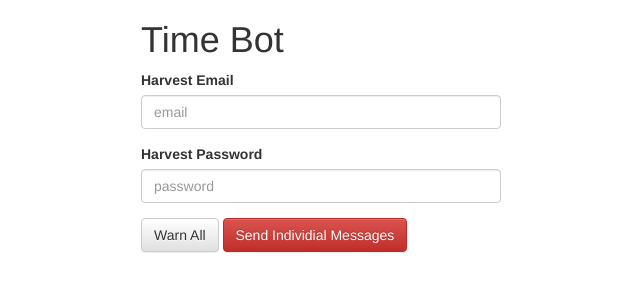
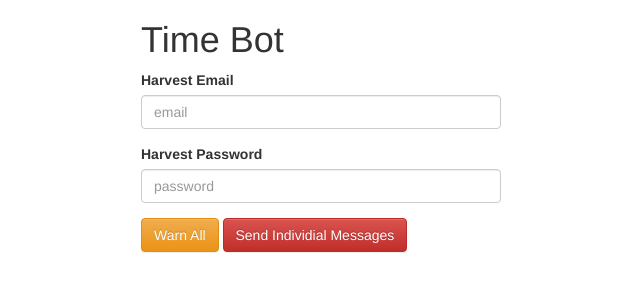
Before and after one commit to shaunpersad/dnt-time-machine, a website: page homepage.html in a window 1280 px wide. Shown: the whole page, without its empty margins (319-959 px from the left). Drawn offline with nearby package versions, Linux system fonts and the light colour scheme.

Commit message:
added warning button

```diff
--- a/homepage.html
+++ b/homepage.html
@@ -35,7 +35,7 @@
                     <label for="password">Harvest Password</label>
                     <input type="password" class="form-control" id="password" placeholder="password">
                 </div>
-                <button type="button" class="btn btn-default" value="/warn">Warn All</button>
+                <button type="button" class="btn btn-warning" value="/warn">Warn All</button>
                 <button type="button" class="btn btn-danger" value="/destroy">Send Individial Messages</button>
             </form>
         </div>
```
